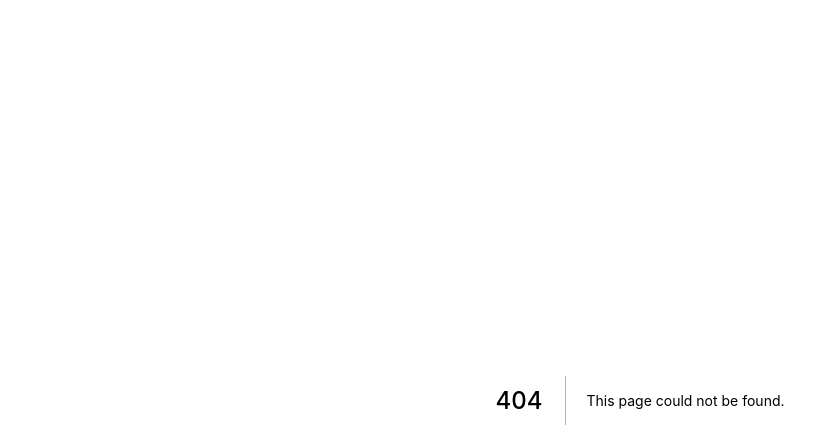
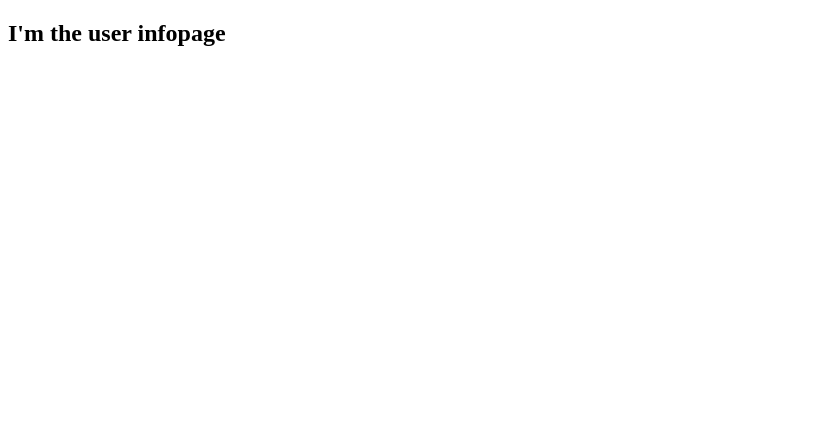
Before and after one commit to firstskytouch/next-js-course, a Next.js app: page /user-info in a window 1280 px wide. Before the commit this address had no page. Shown: the top 448 px of the page, without its empty margins (0-837 px from the left). Built offline with nearby package versions, Linux system fonts and the light colour scheme.

Commit message:
Implement navigation

```diff
--- a/pages/index.tsx
+++ b/pages/index.tsx
@@ -1,9 +1,14 @@
+import Link from 'next/link';
+
 const myLanguage: string = "Typescript";
 
 const Index = () => (
   <div>
     <p>Hello Next.js</p>
     <p>From {myLanguage}</p>
+    <Link href="/user-info">
+      <a>Navigate to user info page</a>
+    </Link>
   </div>
 );
 
--- /dev/null
+++ b/pages/user-info.tsx
@@ -0,0 +1,7 @@
+const UserInfoPage = () => (
+  <div>
+    <h2>I'm the user infopage</h2>
+  </div>
+)
+
+export default UserInfoPage;
```
Also changed, not shown: 2 other files (tests, documents, lock files or other folders).
